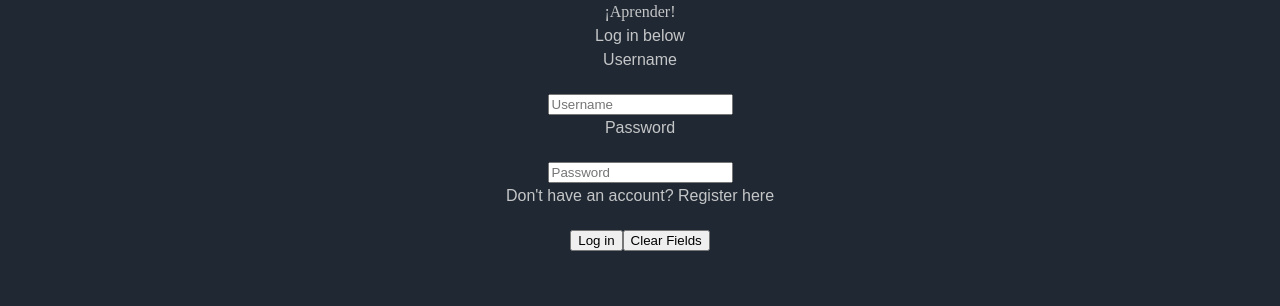
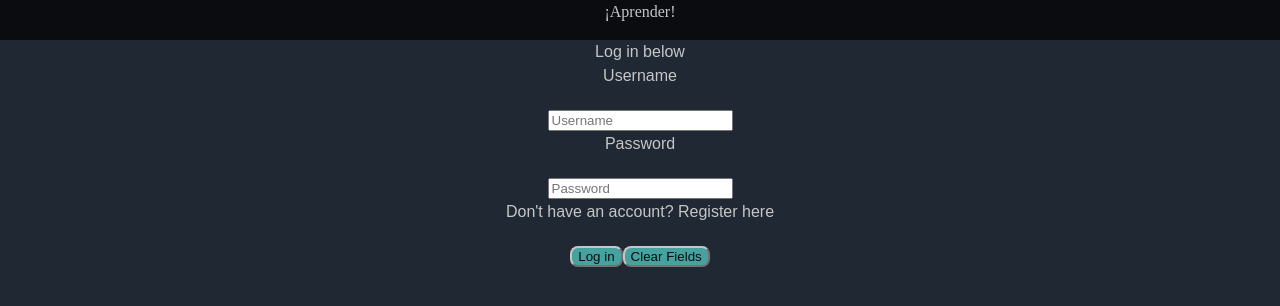
Before and after one commit to awpala/aprender, a React (Create React App) app: page /#/ in a window 1280 px wide. Shown: the top 306 px of the page. Built offline with nearby package versions, Linux system fonts and the light colour scheme; no server answers.

Commit message:
Add Sass styling

```diff
--- a/public/reset.css
+++ /dev/null
@@ -1,48 +0,0 @@
-/* http://meyerweb.com/eric/tools/css/reset/
-   v2.0 | 20110126
-   License: none (public domain)
-*/
-
-html, body, div, span, applet, object, iframe,
-h1, h2, h3, h4, h5, h6, p, blockquote, pre,
-a, abbr, acronym, address, big, cite, code,
-del, dfn, em, img, ins, kbd, q, s, samp,
-small, strike, strong, sub, sup, tt, var,
-b, u, i, center,
-dl, dt, dd, ol, ul, li,
-fieldset, form, label, legend,
-table, caption, tbody, tfoot, thead, tr, th, td,
-article, aside, canvas, details, embed,
-figure, figcaption, footer, header, hgroup,
-menu, nav, output, ruby, section, summary,
-time, mark, audio, video {
-	margin: 0;
-	padding: 0;
-	border: 0;
-	font-size: 100%;
-	font: inherit;
-	vertical-align: baseline;
-}
-/* HTML5 display-role reset for older browsers */
-article, aside, details, figcaption, figure,
-footer, header, hgroup, menu, nav, section {
-	display: block;
-}
-body {
-	line-height: 1;
-}
-ol, ul {
-	list-style: none;
-}
-blockquote, q {
-	quotes: none;
-}
-blockquote:before, blockquote:after,
-q:before, q:after {
-	content: '';
-	content: none;
-}
-table {
-	border-collapse: collapse;
-	border-spacing: 0;
-}
--- a/src/components/Header.js
+++ b/src/components/Header.js
@@ -29,7 +29,7 @@ const Header = (props) => {
                         <Link to='/profile'>Profile</Link>
                         <Link to='/about'>About</Link>
                         <button
-                            className="app-header-btn"
+                            className="header-btn"
                             onClick={() => handleLogout()}
                         >
                             Logout
--- a/src/components/Landing.js
+++ b/src/components/Landing.js
@@ -153,7 +153,7 @@ const Landing = (props) => {
                                 <button
                                     className="landing-btn"
                                     onClick={() => {
-                                        handleLogin(username, password);
+                                        handleRegister(firstName, lastName, username, password, verifiedPass);
                                     }}
                                 >
                                     Register
@@ -168,7 +168,7 @@ const Landing = (props) => {
                                 <button
                                     className="landing-btn"
                                     onClick={() => {
-                                        handleRegister(firstName, lastName, username, password, verifiedPass);
+                                        handleLogin(username, password);
                                     }}
                                 >
                                     Log in
--- a/src/components/NotFound.js
+++ b/src/components/NotFound.js
@@ -4,7 +4,10 @@ const NotFound = (props) => {
     return (
         <div>
             <p>Invalid page reached :(</p>
-            <button onClick={() => props.history.push('/')}>
+            <button
+                className="invalid-btn"
+                onClick={() => props.history.push('/')}
+            >
                 Return to Home
             </button>
         </div>
--- a/src/components/Profile.js
+++ b/src/components/Profile.js
@@ -66,7 +66,7 @@ const Profile = (props) => {
         <div className="profile">
             <h1>Here is your progress, {firstName}!</h1>
             <h2>Total Words Reviewed: <span className="profile-stats">{totalEncounters}</span></h2>
-            <h2>Unique Words Reviewed: <span className="profile-stats">{uniqueEncounters}</span></h2>
+            <h2>Unique Words Reviewed: <span className="profile-stats">{uniqueEncounters}</span>/5000</h2>
             <h2>Overall Accuracy: <span className="profile-stats">{accuracy}%</span></h2>
             {!isChartView
             ? (
--- a/src/components/Vocab.js
+++ b/src/components/Vocab.js
@@ -98,7 +98,7 @@ const Vocab = (props) => {
 
     const mappedChoices = choices.map((choice, index) => (
         <button
-            className="vocab-btn"
+            className="vocab-btn choice"
             key={index}
             onClick={() => handleSelection(index)}
         >
@@ -204,10 +204,10 @@ const Vocab = (props) => {
             {
                 (!isAnswered
                 ? <button
-                    className="vocab-btn"
+                    className="vocab-btn unknown"
                     onClick={() => handleSelection(null)}
                     >
-                    I don't know! (SPACE key)
+                    I don't know!<br/>(SPACE key)
                 </button>
                 : <div className="vocab-answered">
                     {isCorrect
@@ -217,10 +217,10 @@ const Vocab = (props) => {
                     <p className="vocab-metadata"><strong>Ejemplo:</strong> {phraseEs}</p>
                     <p className="vocab-metadata"><strong>Example:</strong> {phraseEn}</p>
                     <button
-                        className="vocab-btn"
+                        className="vocab-btn choice"
                         onClick={() => handleReset()}
                         >
-                        Next word (W key)
+                        Next word<br/>(W key)
                     </button>
                 </div>
                 )
--- a/src/sass/base/_base.scss
+++ b/src/sass/base/_base.scss
@@ -27,6 +27,7 @@ p {
 a {
     color: $color-primary;
     text-decoration: none;
+    font-family: $font-stack-secondary;
     &:hover {
         color: $color-accent;
     }
@@ -34,4 +35,14 @@ a {
 
 strong {
     font-weight: bold;
+    color: $color-accent;
 }
+
+header {
+    background-color: $color-secondary;
+    height: 5vh;
+}
+
+// div {
+//     @include center(100vw);
+// }
--- a/src/sass/base/_reset.scss
+++ b/src/sass/base/_reset.scss
@@ -1,6 +1,6 @@
 /* http://meyerweb.com/eric/tools/css/reset/
-   v2.0 | 20110126
-   License: none (public domain)
+    v2.0 | 20110126
+    License: none (public domain)
 */
 
 html, body, div, span, applet, object, iframe,
--- /dev/null
+++ b/src/sass/components/_buttons.scss
@@ -0,0 +1,30 @@
+// ======================================
+//  Button Styles
+// ======================================
+
+@each $section in $sections {
+    .#{$section}-btn {
+        font-family: $font-stack-primary;
+        // background-color: $color-primary;
+        background-color: $color-accent;
+        color: $color-secondary;
+        text-align: center;
+        border-radius: 8px;
+        text-decoration: none;
+        overflow-wrap: break-word;
+        border-color: $color-text;
+    }
+}
+
+.choice {
+    width: 150px;
+    height: 50px;
+}
+
+.unknown {
+    width: 600px; // TO-DO: perform calculation off of .choice
+    height: 50px;
+    // background-color: $color-accent;
+    background-color: $color-secondary;
+    color: $color-primary;
+}
--- a/src/sass/style.scss
+++ b/src/sass/style.scss
@@ -1,5 +1,5 @@
 // ======================================
-//  Partial Imports
+//  Partials Imports
 // ======================================
 
 // Utilities
@@ -9,3 +9,6 @@
 // Base Styles
 @import 'base/reset',
         'base/base';
+
+// Component Styles
+@import 'components/buttons';
--- a/src/sass/utilities/_mixins.scss
+++ b/src/sass/utilities/_mixins.scss
@@ -2,12 +2,20 @@
 //  Mixins
 // =========================================
 
-// Center containers
-@mixin center {
-    width: 90%;
+// Centered containers
+@mixin center($w) {
+    width: $w;
     max-width: $max-width;
     margin-left: auto;
     margin-right: auto;
+}
+
+// Flexbox containers
+@mixin flexer($disp: flex, $dir: null, $wrap: null, $just: null) {
+    display: $disp;
+    flex-direction: $dir;
+    flex-wrap: $wrap;
+    justify-content: $just;
 }
 
 // Media queries
--- a/src/sass/utilities/_variables.scss
+++ b/src/sass/utilities/_variables.scss
@@ -15,7 +15,17 @@ $font-stack-primary: 'Raleway', sans-serif;
 $font-stack-secondary: 'Bree Serif', serif;
 
 // Layout
-$max-width: 1000px;
+// $max-width: 1000px;
+$max-width: 50vw;
+
+// Sections Prefixes
+$sections: (
+    'landing',
+    'header',
+    'vocab',
+    'profile',
+    'invalid'
+);
 
 // Media Query Breakpoints
 $breakpoints: (
```
Also changed, not shown: 1 other file (tests, documents, lock files or other folders).
